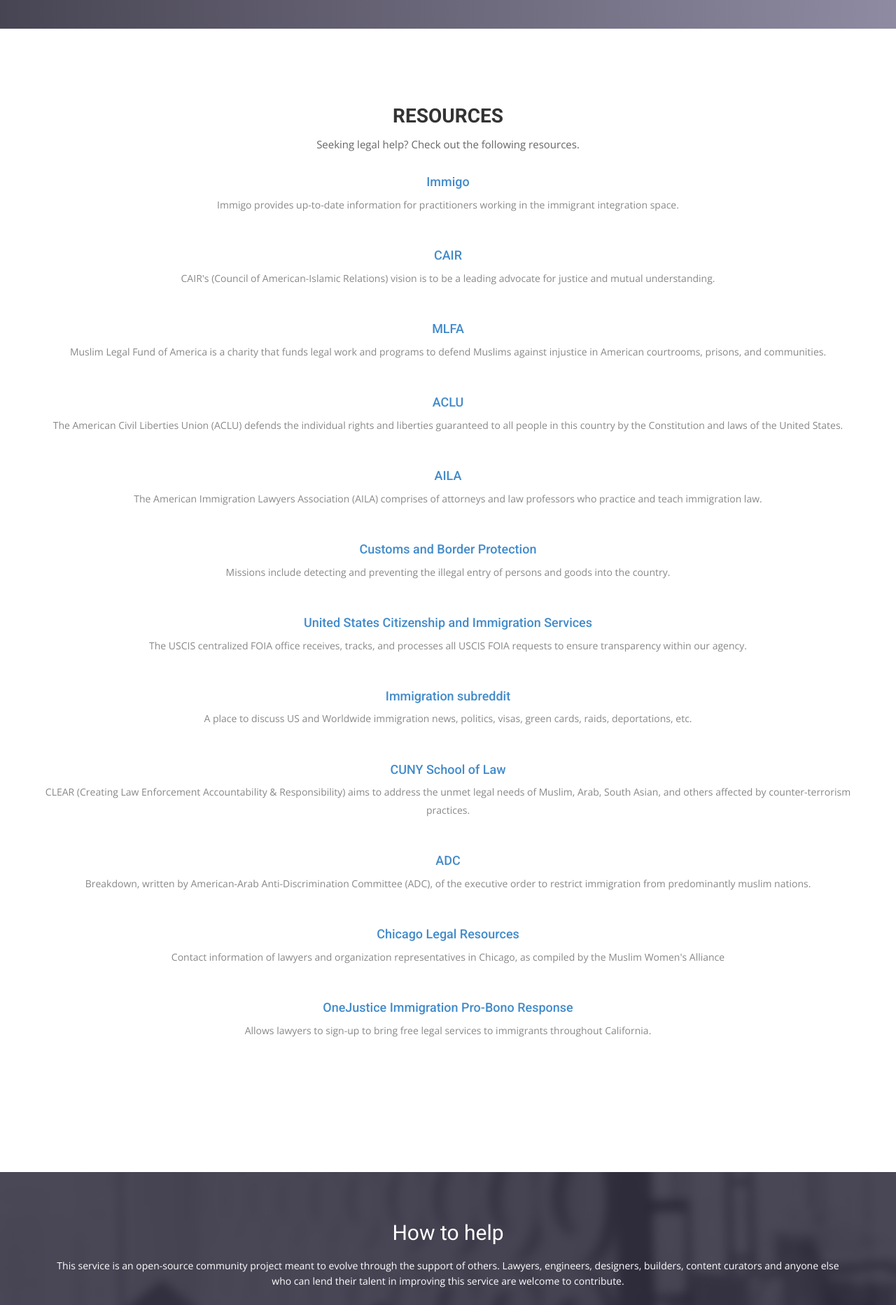
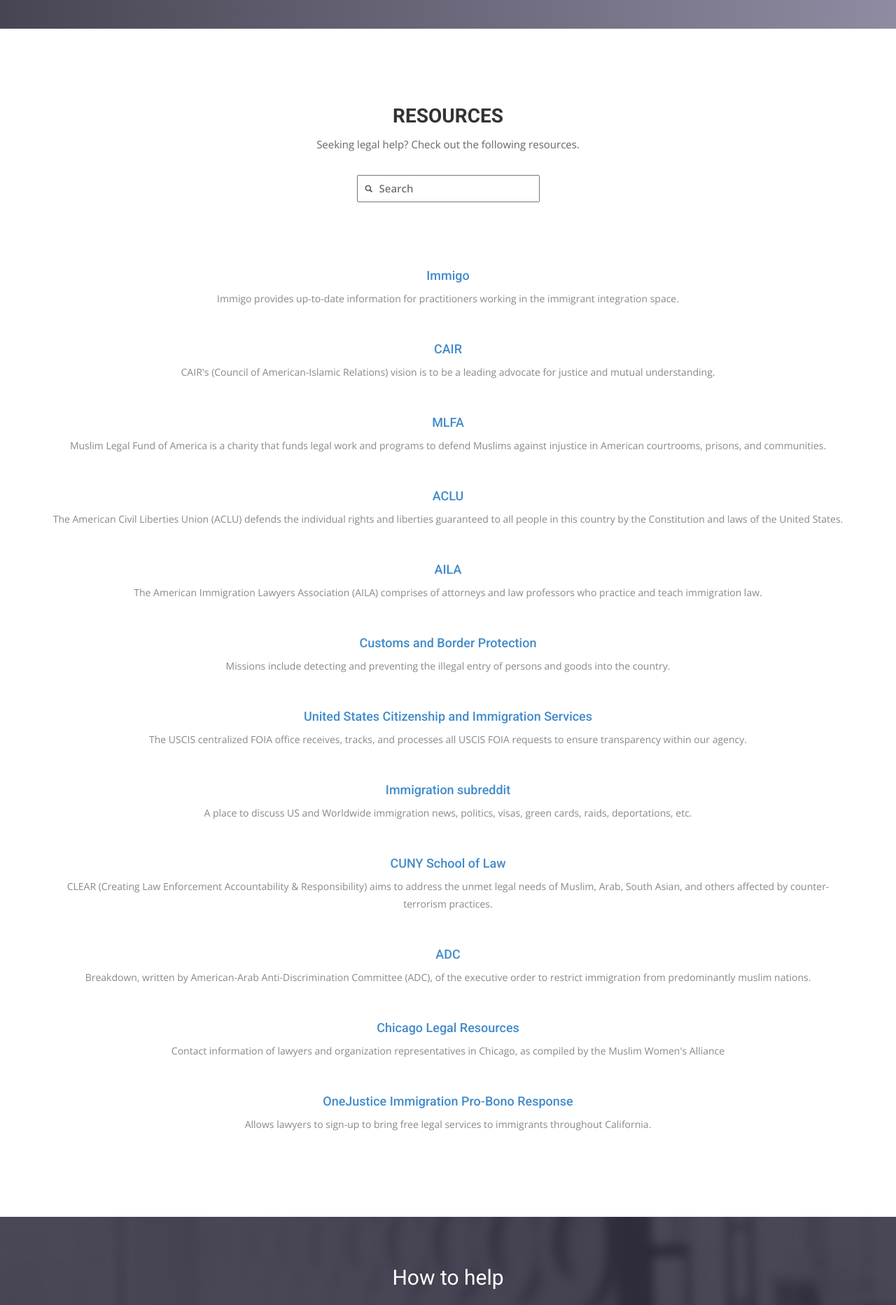
Before and after one commit to aymannadeem/yourhaq, a Jekyll site: the page built from index.html, in a window 1280 px wide. Shown: the part 524-2389 px from the top of the page at 70% size. Built offline with Jekyll 4.4.1, drawn with Linux system fonts in a browser that asks for light colours; nearby versions of some CDN libraries; some web fonts are replaced; grey boxes are pictures that could not be loaded.

Commit message:
Add a search bar with ionicon's search icon as a placeholder
- Unfortunately, ionicon used independently of the ionic framework does
not provide a pre-built solution for placing an icon within a text
input field. This css solution uses the old relative / absolute
positioning to place the search icon within the search input field.

```diff
--- a/css/yourhaq.css
+++ b/css/yourhaq.css
@@ -629,6 +629,22 @@
 }
 /*---------------------------*/
 /*--
+	resource search
+--*/
+.search-container {
+  margin-top: 20px;
+  position: relative;
+}
+.search {
+  padding: 7px 30px;
+  font-size: 15px;
+}
+.search-container .search-icon {
+  position: absolute;
+  top: 10px;
+  left: 12px;
+  color: #666;
+}
 	footer Start
 --*/
 footer {
--- a/index.html
+++ b/index.html
@@ -25,6 +25,12 @@
         <div class="section-title">
           <h2>Resources</h2>
           <p>Seeking legal help? Check out the following resources.</p>
+          <label class="search-container">
+            <input class="search" placeholder="Search">
+            <i class="ion-search search-icon"></i>
+          </label>
+        </div>
+      </div>
       <ul class="list resource-list">
         <li>
           <div class="resource-item">
```
